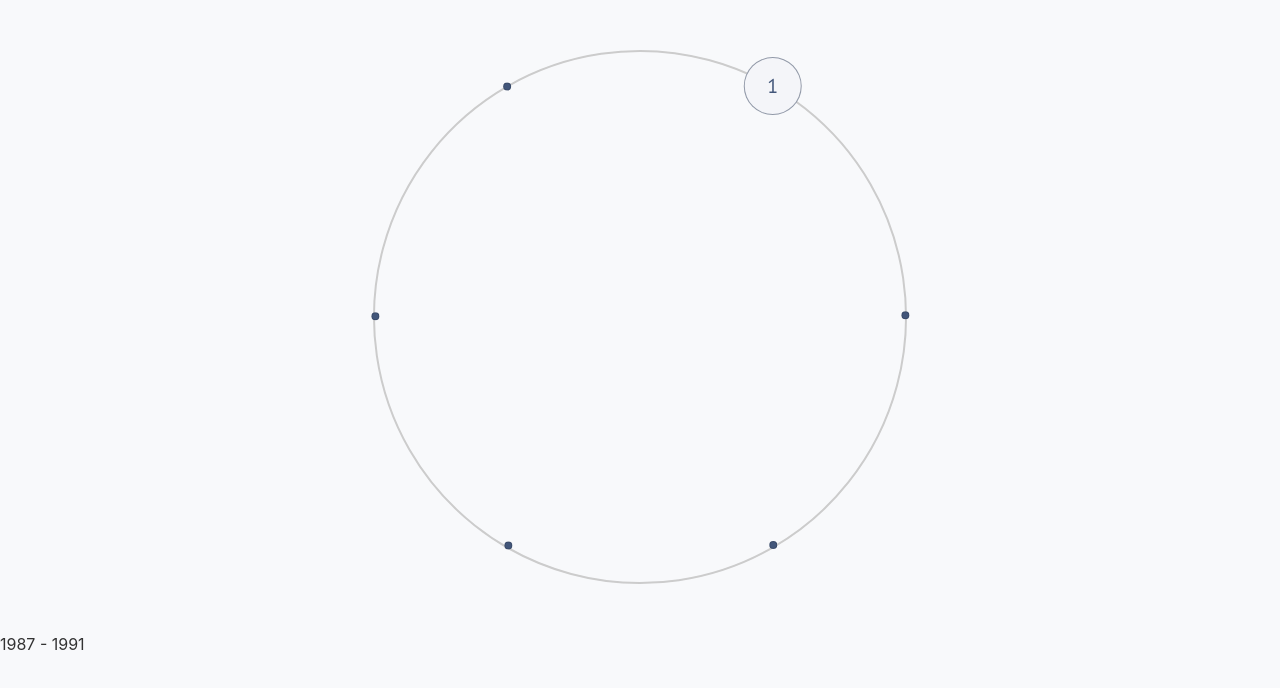
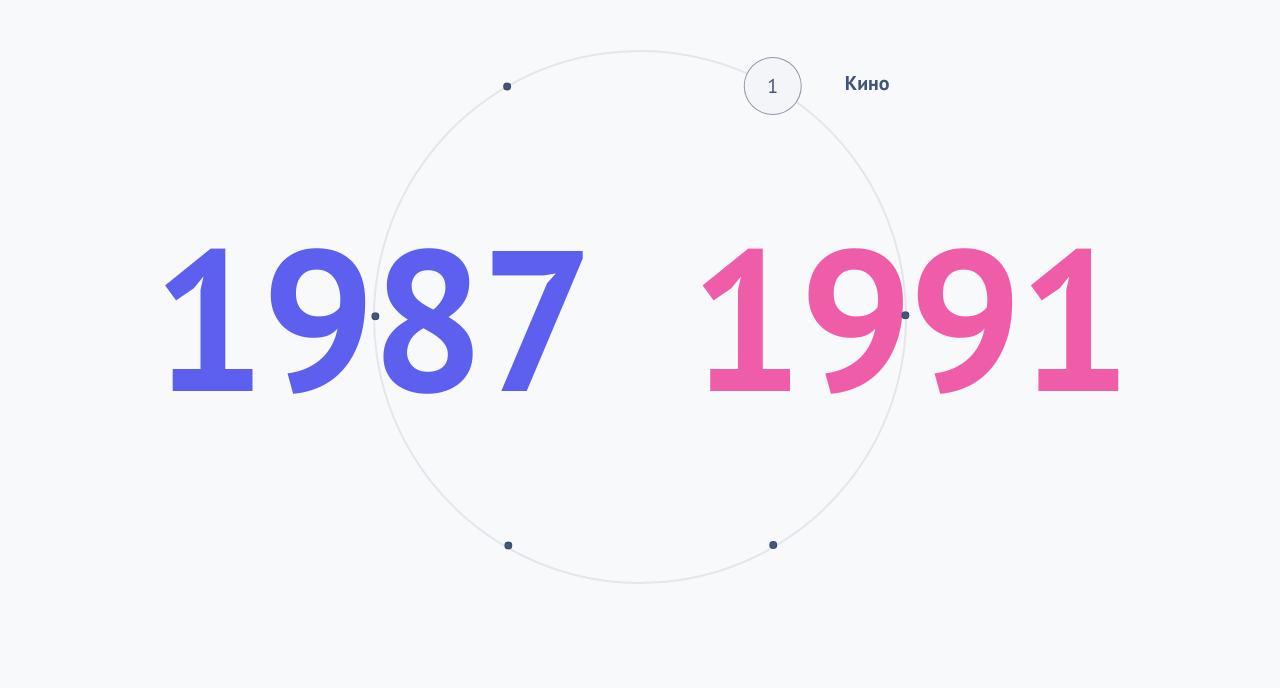
Before and after one commit to alivka-oko/timelines, a React app: page / in a window 1280 px wide. Shown: the top 688 px of the page. Built offline with nearby package versions, Linux system fonts and the light colour scheme.

Commit message:
изменение кругового слайдера + добавление даты с анимацией

```diff
--- /dev/null
+++ b/src/components/AnimatedYear/AnimatedYear.scss
@@ -0,0 +1,21 @@
+.year-roller-full {
+  display: flex;
+  gap: 2px;
+
+  .roller {
+    overflow: hidden;
+    height: 1.2em;
+    width: 0.8em;
+
+    .digits {
+      display: flex;
+      flex-direction: column;
+
+      .digit {
+        height: 1.2em;
+        line-height: 1.2em;
+        text-align: center;
+      }
+    }
+  }
+}
--- /dev/null
+++ b/src/components/AnimatedYear/AnimatedYear.tsx
@@ -0,0 +1,32 @@
+import { useEffect, useState } from 'react';
+import { gsap } from 'gsap';
+
+interface AnimatedYearProps {
+  year: number | undefined;
+  duration?: number;
+  style?: 'primary-color' | 'secondary-color';
+}
+
+export const AnimatedYear = ({
+  year,
+  style,
+  duration = 1
+}: AnimatedYearProps) => {
+  const [displayYear, setDisplayYear] = useState(year);
+  if (!year) {
+    return;
+  }
+  useEffect(() => {
+    const obj = { value: displayYear };
+
+    gsap.to(obj, {
+      value: year,
+      duration,
+      roundProps: 'value',
+      ease: 'power1.inOut',
+      onUpdate: () => setDisplayYear(obj.value)
+    });
+  }, [year, duration]);
+
+  return <span className={style}>{displayYear}</span>;
+};
--- /dev/null
+++ b/src/components/Circle/Circle.scss
@@ -0,0 +1,90 @@
+@use '/src/styles/variables' as *;
+
+.circle-timeline {
+  position: relative;
+}
+
+.years {
+  position: absolute;
+  top: 50%;
+  left: 50%;
+  transform: translate(-50%, -50%);
+  font-style: normal;
+  font-weight: 700;
+  font-size: 200px;
+  line-height: 160px;
+  text-align: center;
+  letter-spacing: -0.02em;
+  display: flex;
+  gap: 100px;
+}
+
+.circle {
+  position: relative;
+  width: 530px;
+  height: 530px;
+  margin: 50px auto;
+  border-radius: 50%;
+  border: 2px solid #e3e6ed;
+  transition: transform 1s;
+}
+
+.item {
+  position: absolute;
+  width: 50px;
+  height: 50px;
+  background: #f4f5f9;
+  border: 1px solid rgba(48, 62, 88, 0.5);
+
+  border-radius: 50%;
+  display: flex;
+  align-items: center;
+  justify-content: center;
+  top: 50%;
+  left: 50%;
+  cursor: pointer;
+
+  font-family: 'PT Sans';
+  font-style: normal;
+  font-weight: 400;
+  font-size: 20px;
+  line-height: 30px;
+  color: $gray-color;
+  transition: 0.2s;
+
+  &::before {
+    content: '';
+    width: 80px;
+    height: 80px;
+    position: absolute;
+    top: 50%;
+    left: 50%;
+    transform: translate(-50%, -50%);
+  }
+
+  &:not(.active) {
+    color: transparent;
+    background: $gray-color;
+    &:hover {
+      color: $gray-color;
+      background: #f4f5f9;
+    }
+  }
+}
+
+.topic {
+  opacity: 0;
+  transition: transform 0.5s;
+  position: absolute;
+  top: 10px;
+  left: 100px;
+  white-space: nowrap;
+  pointer-events: none;
+  color: #42567a;
+  font-weight: 700;
+  transform: translate(-30px, 0px);
+  &.visible {
+    opacity: 1;
+    transform: translate(0px, 0px);
+  }
+}
--- a/src/components/Circle/Circle.tsx
+++ b/src/components/Circle/Circle.tsx
@@ -3,16 +3,16 @@ import { useSelector } from 'react-redux';
 import { AppDispatch, RootState } from '../../store';
 import { useDispatch } from 'react-redux';
 import { timelineSliceActions } from '../../store/timelineSlice';
+import './Circle.scss';
+import { AnimatedYear } from '../AnimatedYear/AnimatedYear';
 
 export function Circle() {
-  const activeItem = useSelector(
+  const activeItemId = useSelector(
     (state: RootState) => state.timeline.activeTimelineId
   );
   const items = useSelector((state: RootState) => state.timeline.timelines);
-  const item = useSelector((state: RootState) => state.timeline.timelines).find(
-    (item) => item.id === activeItem
-  );
-  const peak = 300;
+  const activeItemIndex = items.findIndex((item) => item.id === activeItemId);
+  const peak = 240;
   const anglePerItem = 360 / items.length;
   const dispatch = useDispatch<AppDispatch>();
 
@@ -20,6 +20,8 @@ export function Circle() {
   const [radius, setRadius] = useState(0);
   const [rotate, setRotate] = useState(peak);
   const [hoverIndex, setHoverIndex] = useState<number | null>(null);
+
+  const [showTopic, setShowTopic] = useState<number | null>(activeItemId);
 
   useEffect(() => {
     if (circleRef.current) {
@@ -29,36 +31,52 @@ export function Circle() {
       ];
       setRadius(Math.min(width, height) / 2);
     }
-    setRotate(peak - activeItem * anglePerItem);
+    setRotate(peak - activeItemIndex * anglePerItem);
   }, []);
 
   const handleClick = (index: number) => {
     setRotate(peak - index * anglePerItem);
-    dispatch(timelineSliceActions.setActiveTimeline(index));
+    dispatch(timelineSliceActions.setActiveTimeline(items[index].id));
+
+    setShowTopic(null);
+
+    setTimeout(() => {
+      setShowTopic(items[index].id);
+    }, 1000);
   };
 
   return (
-    <>
+    <div className='circle-timeline'>
+      <div className='years'>
+        <AnimatedYear
+          year={items[activeItemIndex].yearFrom}
+          style='primary-color'
+        />
+        <AnimatedYear
+          year={items[activeItemIndex].yearTo}
+          style='secondary-color'
+        />
+      </div>
       <div
         className='circle'
         ref={circleRef}
         style={{ transform: `rotate(${rotate}deg)` }}
       >
-        {items.map((item) => {
+        {items.map((item, index) => {
           const baseSize = 56;
           const smallSize = 6;
           const size =
-            item.id === activeItem || hoverIndex === item.id
+            item.id === activeItemId || hoverIndex === index
               ? baseSize
               : smallSize;
-          const angle = (360 / items.length) * item.id;
+          const angle = (360 / items.length) * (index + 1);
           const rad = (angle * 3.14) / 180;
           const x = radius * Math.cos(rad) - size / 2;
           const y = radius * Math.sin(rad) - size / 2;
           return (
             <div
               key={item.id}
-              className={`item ${item.id === activeItem ? 'active' : ''}`}
+              className={`item ${item.id === activeItemId ? 'active' : ''}`}
               style={{
                 width: `${size}px`,
                 height: `${size}px`,
@@ -66,18 +84,20 @@ export function Circle() {
                   360 - rotate
                 }deg)`
               }}
-              onClick={() => handleClick(item.id)}
-              onMouseEnter={() => setHoverIndex(item.id)}
+              onClick={() => handleClick(index)}
+              onMouseEnter={() => setHoverIndex(index)}
               onMouseLeave={() => setHoverIndex(null)}
             >
-              {item.id}
+              {index + 1}
+              <div
+                className={`topic ${showTopic === item.id ? 'visible' : ''}`}
+              >
+                {item.topic}
+              </div>
             </div>
           );
         })}
       </div>
-      <div className='title'>
-        {item?.yearFrom} - {item?.yearTo}
-      </div>
-    </>
+    </div>
   );
 }
--- a/src/styles/_variables.scss
+++ b/src/styles/_variables.scss
@@ -1,4 +1,4 @@
-$font-stack: 'Inter', sans-serif;
+$font-stack: 'PT Sans', sans-serif;
 $primary-color: #5d5fef;
 $gray-color: #42567a;
 $secondary-color: #ef5da8;
--- a/src/styles/main.scss
+++ b/src/styles/main.scss
@@ -13,55 +13,11 @@ h1 {
   text-align: center;
   margin-top: 40px;
 }
-.circle {
-  position: relative;
-  width: 530px;
-  height: 530px;
-  margin: 50px auto;
-  border-radius: 50%;
-  border: 2px solid #ccc;
-  transition: 0.5s;
+
+.secondary-color {
+  color: $secondary-color;
 }
 
-.item {
-  position: absolute;
-  width: 50px;
-  height: 50px;
-  background: #f4f5f9;
-  border: 1px solid rgba(48, 62, 88, 0.5);
-
-  border-radius: 50%;
-  display: flex;
-  align-items: center;
-  justify-content: center;
-  top: 50%;
-  left: 50%;
-  cursor: pointer;
-
-  font-family: 'PT Sans';
-  font-style: normal;
-  font-weight: 400;
-  font-size: 20px;
-  line-height: 30px;
-  color: #42567a;
-  transition: 0.2s;
-
-  &::before{
-    content: '';
-    width: 80px;
-    height: 80px;
-    position: absolute;
-    top: 50%;
-    left: 50%;
-    transform: translate(-50%, -50%);
-  }
-
-  &:not(.active) {
-    color: transparent;
-    background: #42567a;
-    &:hover {
-      color: #42567a;
-      background: #f4f5f9;
-    }
-  }
+.primary-color {
+  color: $primary-color;
 }
```
